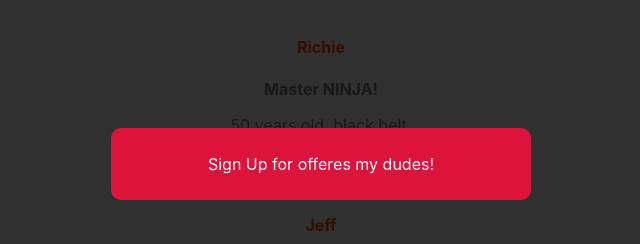
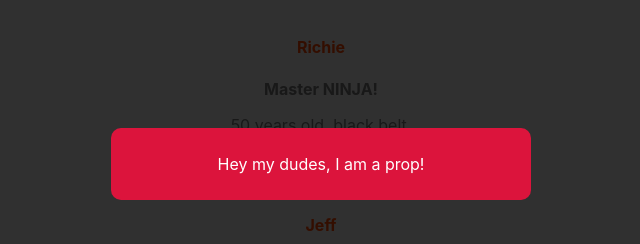
Before and after one commit to RHaddlesey/SvelteTutorials, a Svelte app in the folder svelte-app/: page / in a window 1280 px wide. Shown: the top 244 px of the page, without its empty margins (319-959 px from the left). Built offline with nearby package versions, Linux system fonts and the light colour scheme.

Commit message:
passing props

```diff
--- a/svelte-app/src/App.svelte
+++ b/svelte-app/src/App.svelte
@@ -25,7 +25,7 @@
 <p>Not greater than 5!</p>
 {/if} -->
 
-<Modal />
+<Modal message="Hey my dudes, I am a prop!" isPromo={true} />
 <main>
   {#each people as person (person.id)}
   <!-- this adds a key into the array -->
--- a/svelte-app/src/Modal.svelte
+++ b/svelte-app/src/Modal.svelte
@@ -1,6 +1,9 @@
 <script>
+  export let message = 'default value';
+  // this export let is defined in the main app inside the Modal component call. It is passed here as a prop so that this component can be reused.
+  // default value can be anything you want to show if no props are passed in.
   let showModal = true;
-  let isPromo = true;
+  export let isPromo = false;
 </script>
 
 <style>
@@ -27,7 +30,7 @@
 {#if showModal}
 <div class="backdrop" class:promo={isPromo}>
   <div class="modal">
-    <p>Sign Up for offeres my dudes!</p>
+    <p>{message}</p>
   </div>
 
 </div>
```
